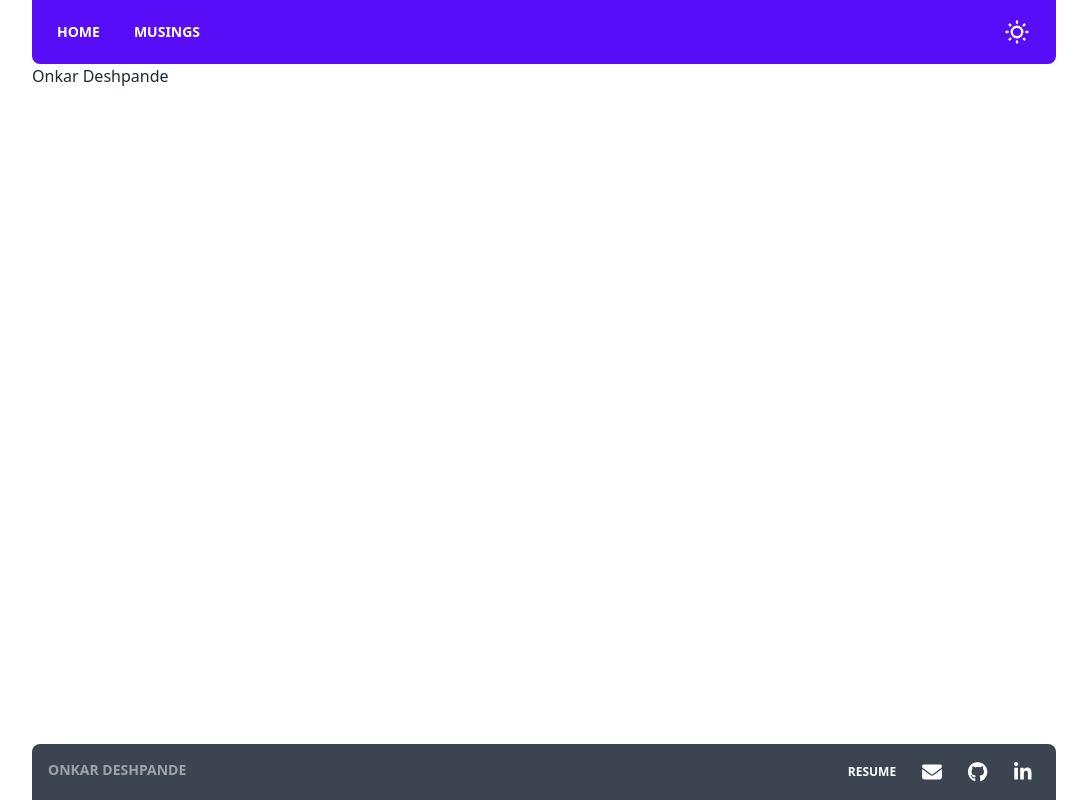
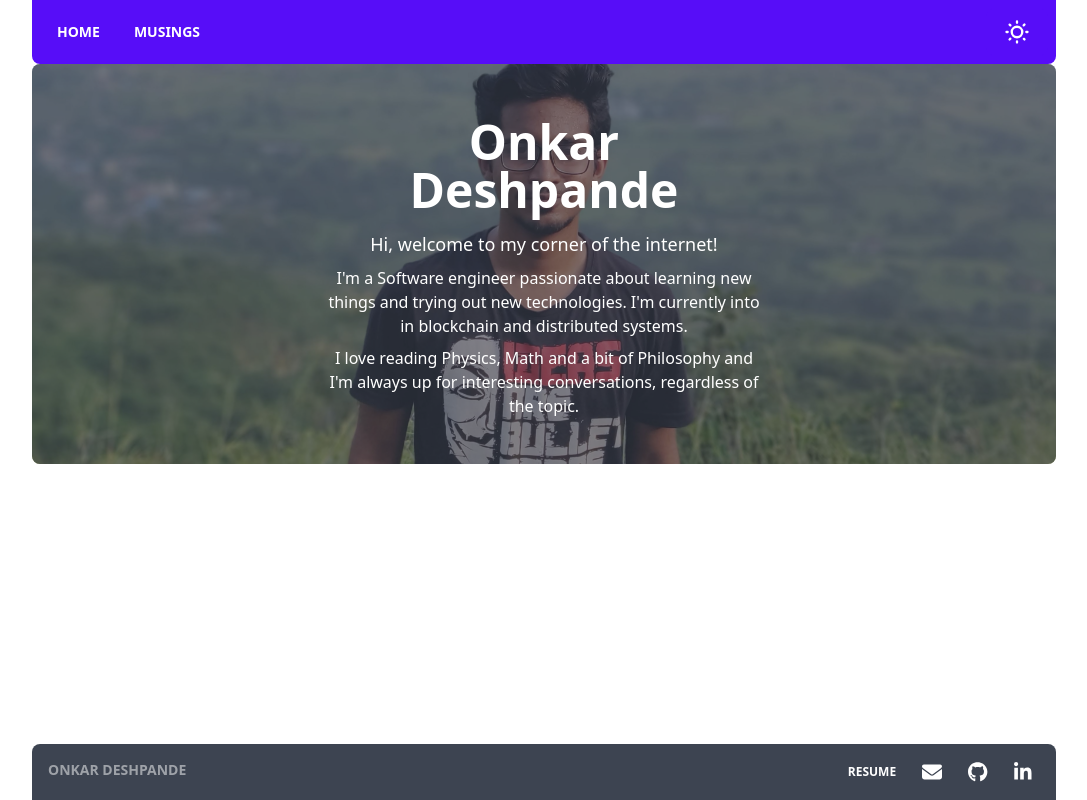
Before and after one commit to oddgr8/portfolio, a Next.js app: page / in a window 1280 px wide. Shown: the whole page, without its empty margins (96-1183 px from the left). Built offline with nearby package versions, Linux system fonts and the light colour scheme.

Commit message:
Add AboutMe section

```diff
--- a/pages/index.tsx
+++ b/pages/index.tsx
@@ -1,7 +1,39 @@
 import type { NextPage } from 'next'
 
+function AboutMe() {
+    return (
+        <div
+            className="hero rounded-lg min-h-[50vh]"
+            style={{ backgroundImage: 'url(/bg_me.jpg)' }}
+        >
+            <div className="hero-overlay bg-opacity-60 rounded-lg flex flex-col place-content-center place-items-center text-neutral-content text-center">
+                <div className="max-w-md">
+                    <h1 className="m-4 text-5xl font-bold">Onkar Deshpande</h1>
+                    <p className="m-2 text-lg">
+                        Hi, welcome to my corner of the internet!
+                    </p>
+                    <p className="m-2">
+                        I{"'"}m a Software engineer passionate about learning
+                        new things and trying out new technologies. I{"'"}m
+                        currently into in blockchain and distributed systems.
+                    </p>
+                    <p className="m-2">
+                        I love reading Physics, Math and a bit of Philosophy and
+                        I{"'"}m always up for interesting conversations,
+                        regardless of the topic.
+                    </p>
+                </div>
+            </div>
+        </div>
+    )
+}
+
 const Home: NextPage = () => {
-    return <div>Onkar Deshpande</div>
+    return (
+        <div className="flex flex-col items-center">
+            <AboutMe />
+        </div>
+    )
 }
 
 export default Home
```
Also changed, not shown: public/bg_me.jpg (added).
